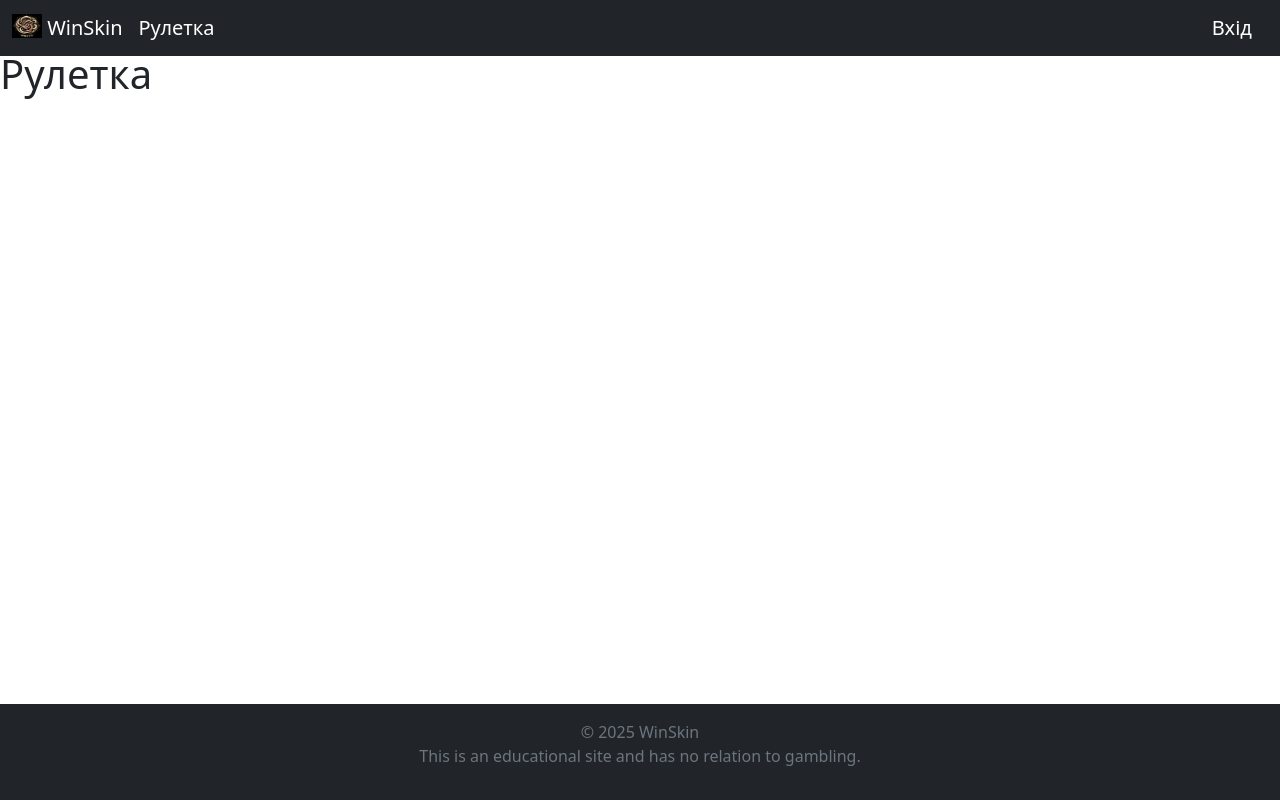
After one commit to p3nc/WinSkin-site, a Flask app: page /roulette in a window 1280 px wide. The commit adds this page. Run offline with Flask 3, Linux system fonts and the light colour scheme; some libraries are stand-ins or nearby versions.

Commit message:
added roulette page

```diff
--- a/src/app.py
+++ b/src/app.py
@@ -23,6 +23,13 @@ class User(db.Model):
     tugriks = db.Column(db.Integer, default=0)
 
 migrate = Migrate(app, db)
+
+
+@app.route('/roulette')
+def roulette():
+    user_id = session.get('user_id')
+    user = User.query.get(user_id) if user_id else None
+    return render_template('roulette.html', user=user)
 
 @app.route('/mainpage')
 def mainpage():
--- a/templates/base.html
+++ b/templates/base.html
@@ -6,6 +6,7 @@
     <title>{% block title %}{% endblock %}</title>
     <link href="https://cdn.jsdelivr.net/npm/bootstrap@5.0.2/dist/css/bootstrap.min.css" rel="stylesheet" integrity="sha384-EVSTQN3/azprG1Anm3QDgpJLIm9Nao0Yz1ztcQTwFspd3yD65VohhpuuCOmLASjC" crossorigin="anonymous">
     <link rel="stylesheet" href="{{ url_for('static', filename='css/base.css') }}">
+    <link rel="icon" type="image/x-icon" href="{{ url_for('static', filename='images/winskin-logo.png') }}">
     {% block head %}
     {% if 'login' in request.path %}
     <link rel="stylesheet" href="{{ url_for('static', filename='css/login.css') }}">
@@ -20,9 +21,9 @@
       <div class="container-fluid">
         <a class="navbar-brand" href="{{ url_for('mainpage') }}">
           <img src="{{ url_for('static', filename='images/winskin-logo.png')}}" alt="" width="30" height="24" class="d-inline-block align-text-top">
-          Bootstrap
+          WinSkin
         </a>
-        <a class="navbar-brand me-auto" href="">
+        <a class="navbar-brand me-auto" href="{{ url_for('roulette') }}">
           Рулетка
         </a>
         {% if user %}
--- /dev/null
+++ b/templates/roulette.html
@@ -0,0 +1,7 @@
+{% extends "base.html" %}
+
+{% block title %}Рулетка{% endblock %}
+
+{% block content %}
+<h1>Рулетка</h1>
+{% endblock %}
```
Also changed, not shown: src/instance/db.sqlite.
